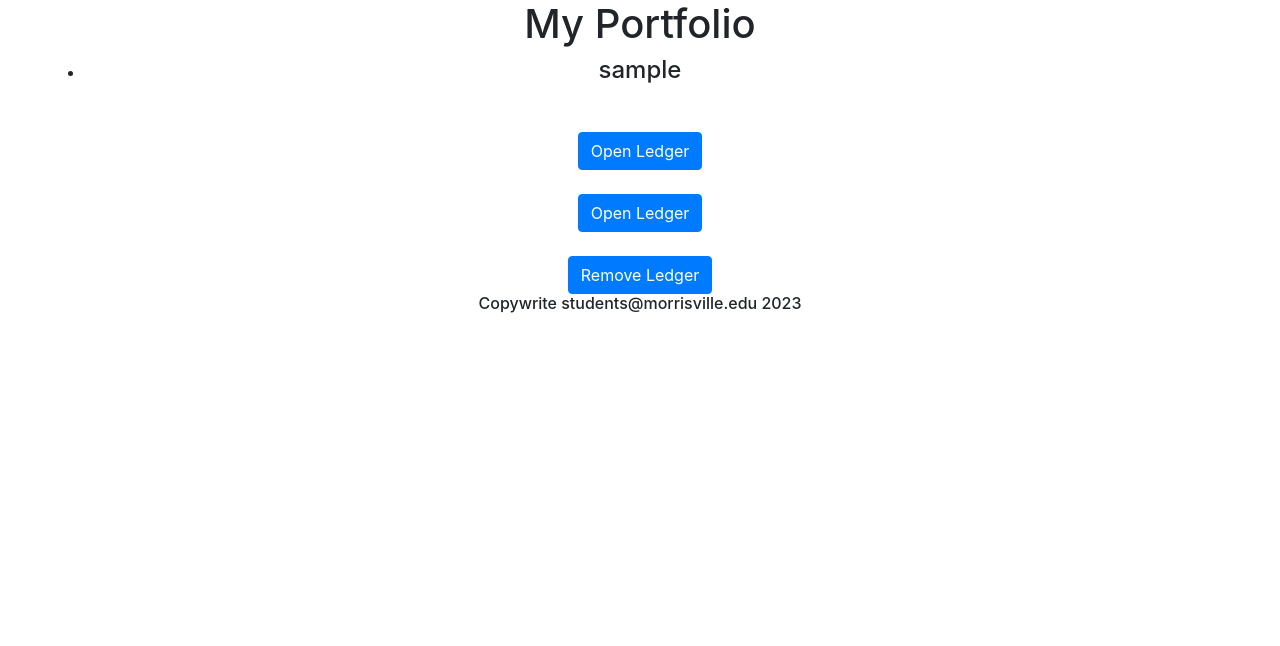
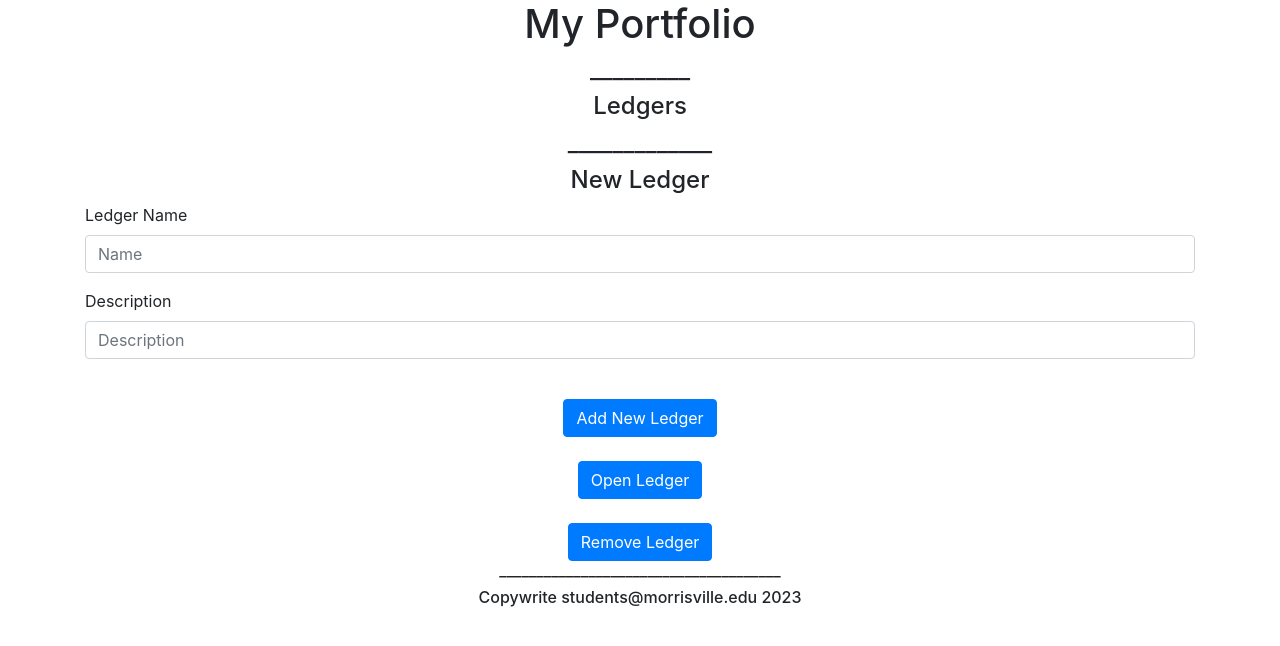
Before and after one commit to CITA-450/FinanceApplication, a Flask app: page /portfolio/ in a window 1280 px wide. Shown: the part 59-705 px from the top of the page. Run offline with Flask 3, Linux system fonts and the light colour scheme; the visitor is signed in with stand-in values (Sample User, id 1); data that the repository does not hold is empty; parts of the project's set-up code (start-up, migrations or seed data) failed here and were passed over; some libraries are stand-ins or nearby versions.

Commit message:
added some functionality to the dashboard/portfolio
New the first time you access your account portfolio it will automatically create all the ledgers that are commonly used by the app.

```diff
--- a/main.py
+++ b/main.py
@@ -19,22 +19,24 @@ app = create_app()
 #----------<TRIGGER>-------------------------------------------------------------------------------------#
 #
 # TRIGGER
-P.printProccess("<trigger>")
-trigger = input("Do you want to launch your website? Y/n")
-if trigger == "":
-    P.printProccess("debug")
-    app.run(debug=True, host="localhost", port=80)
-    exit()
-elif trigger == "y" or trigger == "Y":
-    P.printProccess(f"hosting on: debug off {ip}")
-    app.run(host=ip, port=80)
-    exit()
-elif trigger == ("n" or "N"):
-    P.printProccess("exiting")
-    exit()
-else:
-    P.printProccess("trigger error")
-    app.aborter()
+
+if __name__ == '__main__':
+    P.printProccess("<trigger>")
+    trigger = input("Do you want to launch your website? Y/n")
+    if trigger == "":
+        P.printProccess("debug")
+        app.run(debug=True, host="localhost", port=80)
+        exit()
+    elif trigger == "y" or trigger == "Y":
+        P.printProccess(f"hosting on: debug off {ip}")
+        app.run(host=ip, port=80)
+        exit()
+    elif trigger == ("n" or "N"):
+        P.printProccess("exiting")
+        exit()
+    else:
+        P.printProccess("trigger error")
+        app.aborter()
 #
 #
 #----------<END>-----------------------------------------------------------------------------------------#
--- a/website/auth.py
+++ b/website/auth.py
@@ -88,6 +88,7 @@ def sign_up():
             login_user(new_user, remember=True)
             flash("Success!", category="success")
             flash("Account created!", category="success")
+
             return redirect(url_for("views.home"))
 
     return render_template("sign_up.html", user=current_user)
--- a/website/process.py
+++ b/website/process.py
@@ -20,6 +20,10 @@ def sha256(i):
     printProccess('sha256')
     printReturn(sha,process='sha256')
     return sha
+
+def defaultPorfolio(user):
+    pass
+
 #----------<TESTMAIN>------------------------------------------------------------------------------------#
 #TEST
 if __name__ == '__main__':
--- a/website/templates/base_auth.html
+++ b/website/templates/base_auth.html
@@ -15,7 +15,7 @@
       crossorigin="anonymous"
     />
 
-    <title>{% block title %}Home{% endblock %}</title>
+    <title>{% block title %}BASE{% endblock %}</title>
   </head>
   <body>
     <nav class="navbar navbar-expand-lg navbar-dark bg-dark">
@@ -122,9 +122,23 @@
         });
       }
     </script>
+    <script type="text/javascript">
+      function openLedger(ledgerId) {
+        fetch("/open-ledger", {
+          method: "POST",
+          body: JSON.stringify({ ledgerID: ledgerID }),
+        }).then((_res) => {
+          window.location.href = "/ledger";
+        });
+      }
+    </script>
     {% endblock %}
   </body>
   <foot>
+    <h6 size="3" align="center">______________________________________</h6>
+    <h6 size="3" align="center"> </h6>
     <h6 size="3" align="center">Copywrite students@morrisville.edu 2023</h6>
+
+
   </foot>
 </html>
--- a/website/templates/portfolio.html
+++ b/website/templates/portfolio.html
@@ -1,40 +1,60 @@
 {% extends "base_auth.html" %} {% block title %}Portfolio{% endblock %} {% block
 content %}
 <h1 align="center">My Portfolio</h1>
-<ul class="list-group list-group-flush" id="Portfolio">
-  <!--*** Button needs work -->
-  <li class="form-group">
-    <h4 align="center">{{user.username}}</h4>
+  <h4 align="center">_________</h4>
+    <h4 align="center">Ledgers</h4>
 
 
-    <!--*** Button needs work -->
-  </li>
-</ul>
-
-
-<ul class="list-group list-group-flush" id="Portfolio">
-  {% for note in user.notes %}
+<ul class="list-group list-group-flush" id="Notes">
+  {% for note in user.note %}
   <li class="list-group-item">
-    {{user}}
-    {{ note.data }}
+    {{note.data}}
     <button type="button" class="close" onClick="deleteNote({{ note.id }})">
       <span aria-hidden="true">&times;</span>
     </button>
   </li>
   {% endfor %}
+  <ul class="list-group list-group-flush" id="Portfolio">
+  {% for portfolio in user.portfolio %}
+    <li class="list-group-item">
+      {{portfolio.ledger_name}}-
+      <button type="button" class="close" onClick="openLedger({{ portfolio.id }})">
+        <span aria-hidden="true">&times;</span>
+      </button>
+    </li>
+  {% endfor %}
 <form method="POST">
+  <form method="POST">
+    <h4 align="center">_____________</h4>
+    <h4 align="center">New Ledger</h4>
+    <div class="form-group">
+      <label for="ledger_name">Ledger Name</label>
+      <input
+        type="ledger_name"
+        class="form-control"
+        id="ledger_name"
+        name="ledger_name"
+        placeholder="Name"
+      />
+    </div>
+    <div class="form-group">
+      <label for="details">Description</label>
+      <input
+        type="details"
+        class="form-control"
+        id="details"
+        name="details"
+        placeholder="Description"
+      />
+    </div>
+  <br />
+  <div align="center">
+    <button type="submit" class="btn btn-primary">Add New Ledger</button>
+  </div>
   <br />
   <div align="center">
     <button type="submit" class="btn btn-primary">Open Ledger</button>
   </div>
-</form>
-<form method="POST">
-  <br />
-  <div align="center">
-    <button type="submit" class="btn btn-primary">Open Ledger</button>
-  </div>
-</form>
-<form method="POST">
   <br />
   <div align="center">
     <button type="submit" class="btn btn-primary">Remove Ledger</button>
--- a/website/views.py
+++ b/website/views.py
@@ -7,7 +7,7 @@
 from flask import Blueprint, render_template, request, flash, jsonify, redirect, url_for
 from werkzeug.security import generate_password_hash, check_password_hash
 from flask_login import login_user, login_required, logout_user, current_user
-from .models import Note, User, Portfolio
+from .models import Note, User, Portfolio,Admin,Ledger
 from . import db
 import json
 #
@@ -47,19 +47,52 @@ def welcome():
         email = request.form.get("email")
         username = request.form.get("username")
 
-        user_e = User.query.filter_by(email=email).first()
-        user_u = User.query.filter_by(username=username).first()
-        if user_e:
+        user_ee = User.query.filter_by(email=email).first()
+        user_eu = User.query.filter_by(email=username).first()
+        admin_ea = Admin.query.filter_by(email=email).first()
+        admin_ua = Admin.query.filter_by(email=username).first()
+        user_be = User.query.filter_by(backup_email=email).first()
+        user_bu = User.query.filter_by(backup_email=username).first()
+        user_ue = User.query.filter_by(username=email).first()
+        user_uu = User.query.filter_by(username=username).first()
+        if user_ee:
             flash("Email or username already taken.", category="error")
             return render_template("welcome.html", user=current_user)
-        if user_u:
+        if user_eu:
             flash("Email or username already taken.", category="error")
             return render_template("welcome.html", user=current_user)
+        if user_be:
+            flash("Email or username already taken.", category="error")
+            return render_template("welcome.html", user=current_user)
+        if user_bu:
+            flash("Email or username already taken.", category="error")
+            return render_template("welcome.html", user=current_user)
+        if user_ue:
+            flash("Email or username already taken.", category="error")
+            return render_template("welcome.html", user=current_user)
+        if user_uu:
+            flash("Email or username already taken.", category="error")
+            return render_template("welcome.html", user=current_user)
+        if admin_ea:
+            flash("Email or username already taken.", category="error")
+            return render_template("welcome.html", user=current_user)
+        if admin_ua:
+            flash("Email or username already taken.", category="error")
+            return render_template("welcome.html", user=current_user)
+        if len(email) > 4:
+            if len(username) > 2:
+                flash(f"-Email-'{email}' -Username-'{username}' Available!", category="success")
+                return render_template("sign_up.html", user=current_user)
+            else:
+                flash("Username must be more than 2 characters!", category="error")
+                return render_template("welcome.html", user=current_user)
+
         else:
-            flash("Email and username are available.", category="success")
+            flash("Email must be more than 4 characters!", category="error")
             return render_template("welcome.html", user=current_user)
 
     flash(f"We hope you choose our app! {userDetails}")
+
     return render_template("welcome.html", user=current_user)
 #
 #
@@ -79,8 +112,25 @@ def delete_note():
         if note.user_id == current_user.id:
             db.session.delete(note)
             db.session.commit()
+    print(jsonify({}))
 
     return jsonify({})
+
+
+# Open Ledger
+@views.route("/open-ledger", methods=["POST"])
+@login_required
+def open_ledger():
+    print('Open Ledger')
+    ledger = json.loads(request.data)
+    ledgerID = ledger["ledgerID"]
+    ledger = Portfolio.query.get(ledgerID)
+    if ledger:
+        if portfolio.user_id == current_user.id:
+            print("open_ledger user test")
+    print(jsonify({}))
+    return jsonify({})
+
 #
 #
 # ----------<PUBLIC_PAGES>------------------------------------------------------------------------------------#
@@ -110,7 +160,46 @@ def settings():
 @views.route("/portfolio/", methods=["GET", "POST"])
 @login_required
 def portfolio():
+    this_user = current_user
+    uid = this_user.id
+    pid = {}
+    pid = Portfolio.query.filter_by(user_id=uid).all()
+    print(f"<User= {uid}>")
+    print(f"<Ledgers= {pid}>")
+    if pid == None:
+        if request.method == 'GET':
+            Exp = 'Expences'
+            Bill =  'Bills'
+            Loan = 'Loans'
+            Tax = 'Taxes'
+            Sub =  'Subscriptions'
+            Sal =  'Salary'
+            list = [Exp,Bill,Loan,Tax,Sub,Sal]
+
+            for data in list:
+                try:
+                    new_portfolio = Portfolio(
+                        ledger_name = data,
+                        details = f"My {data}",
+                        user_id = this_user.id
+                        )
+
+                    db.session.add(new_portfolio)
+                    db.session.commit()
+                except Exception as e :
+                    print("Error creating portfolio")
+                    print(e)
     return render_template("portfolio.html", user=current_user)
+#
+#
+#LEDGER
+@views.route("/ledger/", methods=["GET", "POST"])
+@login_required
+def ledger(ledgerID):
+    ledger = ledgerID
+    print(f'Access ledger {ledger}')
+
+    return render_template("ledger.html", user=current_user, id = ledgerID)
 #
 #
 # CALCULATOR
@@ -122,3 +211,8 @@ def calculator():
 #
 #
 # ----------<END>------------------------------------------------------------------------------------#
+@public.route("/test/", methods=["GET", "POST"])
+def test():
+    data = request.form
+    print(data)
+    return render_template("test.html", user=current_user)
```
Also changed, not shown: website/models.py (+53 -4 lines), website/templates/ledger.html (+64 -0 lines).
